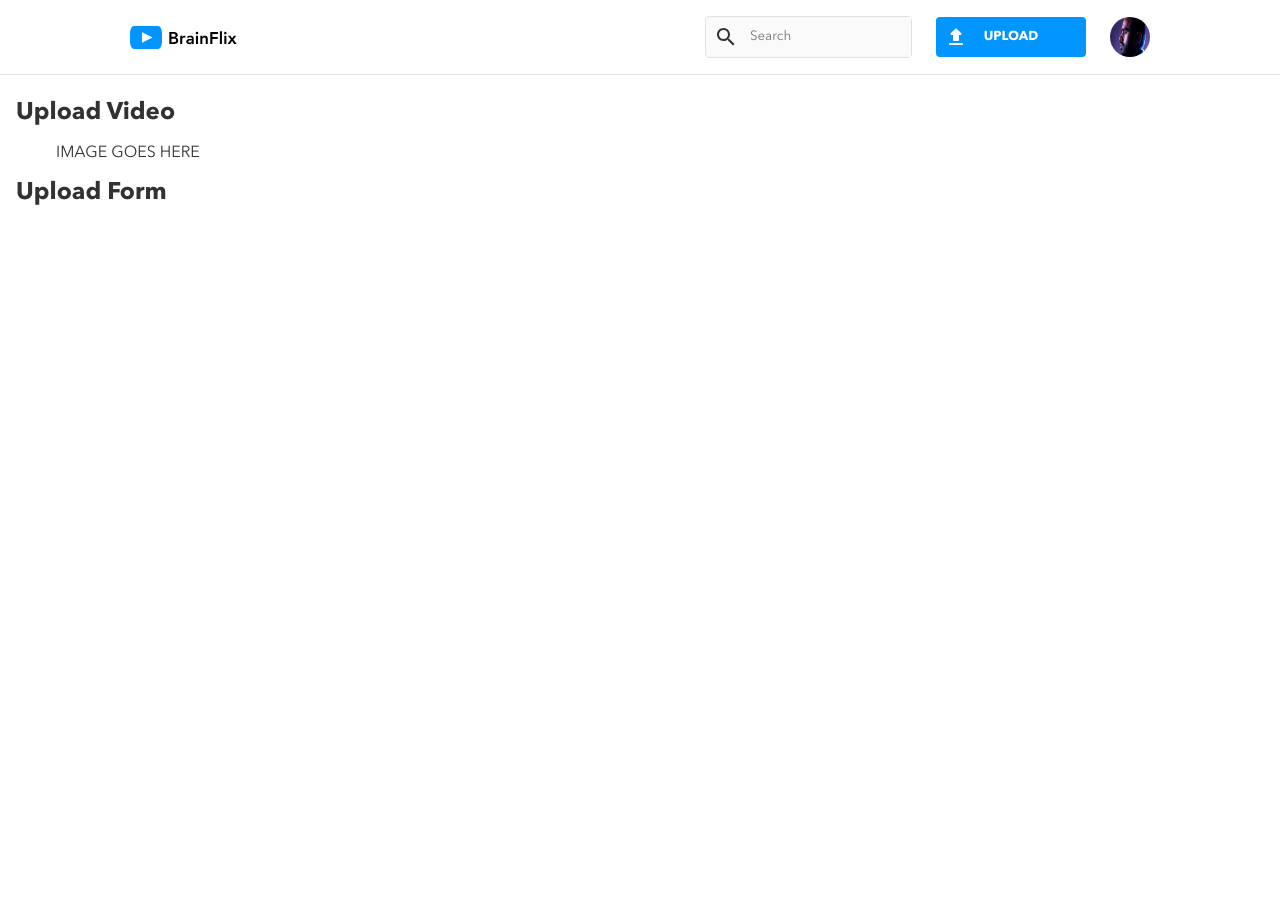
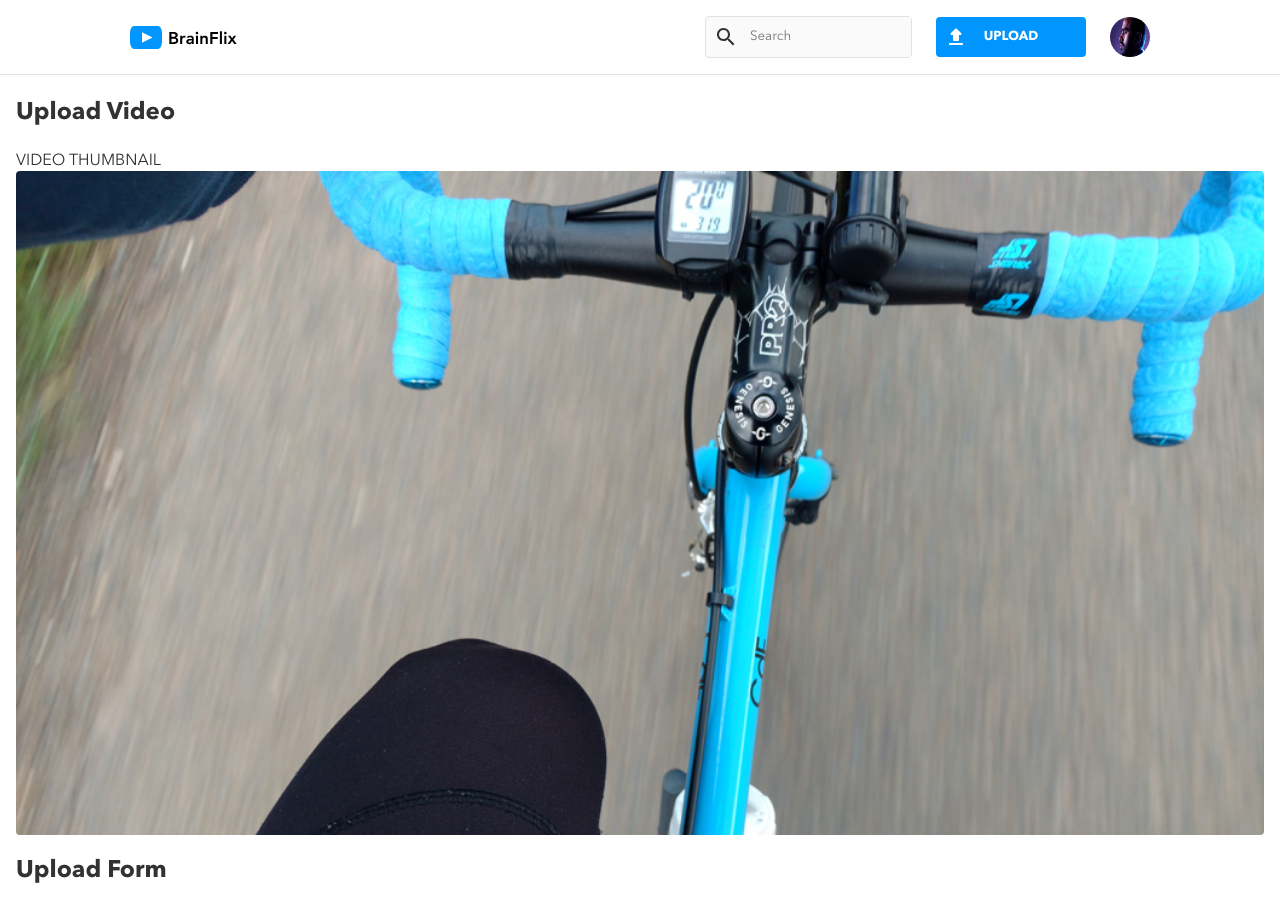
Before and after one commit to Sandro927/Alejandro-Mandala-BrainFlix, a React (Create React App) app: page /upload in a window 1280 px wide. Before the commit the page ends 800 px from the top, so only its background shows below. Built offline with nearby package versions, Linux system fonts and the light colour scheme; what javascript-time-ago would draw is missing.

Commit message:
added uplload image and caption

```diff
--- a/src/components/Upload/Upload.js
+++ b/src/components/Upload/Upload.js
@@ -1,14 +1,18 @@
 import React from 'react'
 import UploadForm from '../UploadForm/UploadForm'
 import './Upload.scss'
+import thumbnail from '../../assets/images/images/Upload-video-preview.jpg'
 
 function Upload() {
   return (
     <section className="upload">
       <div className="upload__content">
-        <h1>Upload Video</h1>
+        <h1 className="upload__title">Upload Video</h1>
         <div className="upload__body">
-          <figure>IMAGE GOES HERE</figure>
+          <figure className="upload__figure">
+            <figcaption className="upload__caption">VIDEO THUMBNAIL</figcaption>
+            <img className="upload__image" src={thumbnail}></img>
+          </figure>
           <UploadForm />
         </div>
       </div>
--- a/src/components/Upload/Upload.scss
+++ b/src/components/Upload/Upload.scss
@@ -8,4 +8,20 @@
         border-top: 1px solid c.$brainflix-mercury;
     }
 
+    &__title {
+        font-size: 1.5rem;
+    }
+
+    &__figure {
+        margin: 1.5rem 0 1rem;
+    }
+
+    &__caption {
+
+    }
+
+    &__image {
+        width: 100%;
+        border-radius: 4px;
+    }
 }
```
Also changed, not shown: src/assets/images/images/Upload-video-preview.jpg (added).
